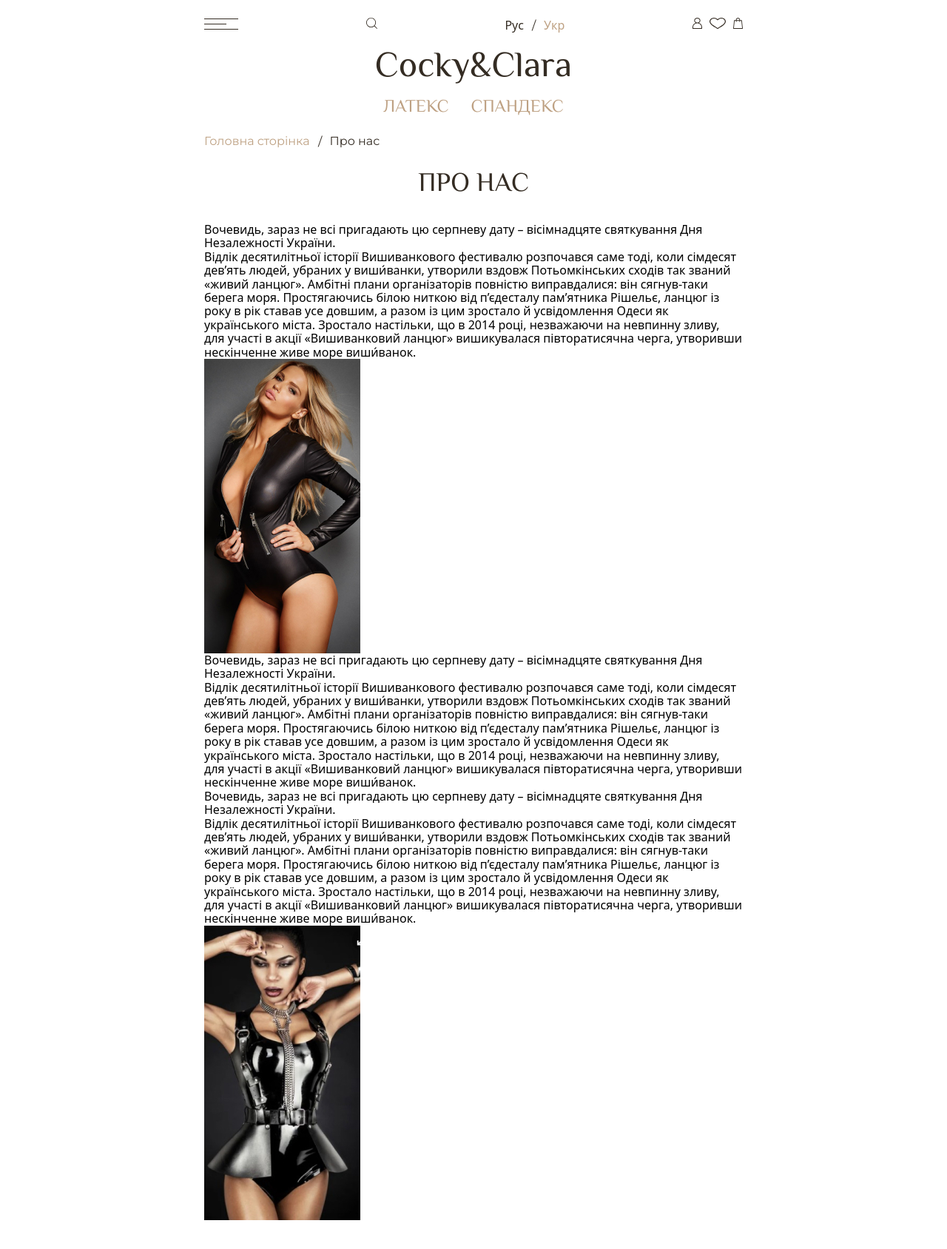
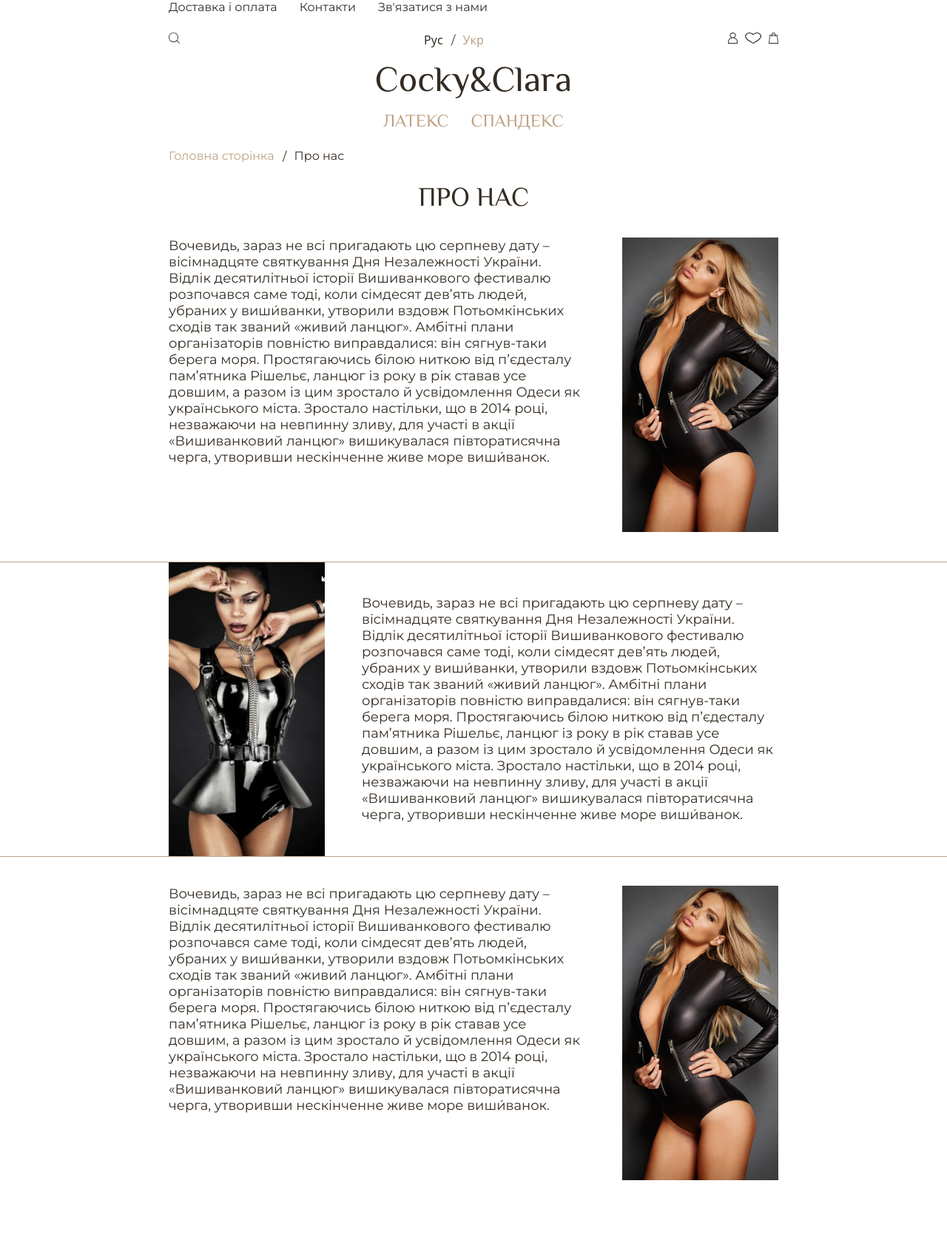
Before and after one commit to tertnf/fts1, a plain HTML site: page index.html in a window 1280 px wide. Shown: the whole page at 74% size. After the commit the page ends 1641 px from the top, so only its background shows below. Drawn offline with nearby package versions, Linux system fonts and the light colour scheme.

Commit message:
almost done
almost done

```diff
--- a/index.html
+++ b/index.html
@@ -16,15 +16,13 @@
 <header>
     <div class="container">
     <nav class="navigation">
-        <ul class="list">
-            <li>Доставка і оплата</li>
-            <li>Контакти</li>
-            <li>Зв'язатися з нами</li>
-        </ul>
+        <a class="link" href="">Доставка і оплата</a>
+        <a class="link" href="">Контакти</a>
+        <a class="link" href="">Зв'язатися з нами</a>
             </nav>
 
     <div class="header-wrap">
-    <button class="button"> <svg width="46" height="15">
+    <button class="button burger"> <svg width="46" height="15">
             <use href="./images/svg/sprite.svg#burger"></use>
         </svg> </button>
         <svg class="search-img" width="15" height="15">
@@ -70,7 +68,11 @@
         <div class="container">
             <h2>Про нас</h2>
     <ul class="about-content list">
-        <li><p>Вочевидь, зараз не всі пригадають цю серпневу дату – вісімнадцяте святкування Дня Незалежності України.</p>
+        <li class="about-content-item">
+
+            <div class= "about-content-wrap">
+                <div class="about-content-text">
+                    <p>Вочевидь, зараз не всі пригадають цю серпневу дату – вісімнадцяте святкування Дня Незалежності України.</p>
                     <details>
                         <summary>Читати далі</summary>
                         <p>Відлік
@@ -80,18 +82,31 @@
                             виправдалися: він
                             сягнув-таки берега моря. Простягаючись білою ниткою від п’єдесталу пам’ятника Рішельє, ланцюг із року в рік
                             ставав усе
-                довшим, а разом із цим зростало й усвідомлення Одеси як українського міста. Зростало настільки, що в 2014 році,
+                            довшим, а разом із цим зростало й усвідомлення Одеси як українського міста. Зростало настільки, що в 2014
+                            році,
                             незважаючи на невпинну зливу, для участі в акції «Вишиванковий ланцюг» вишикувалася півторатисячна черга,
                             утворивши
                             нескінченне живе море виши́ванок.</p>
-        </details><img class="desktop-img" src="./images/girl1.jpg" alt="">
+                    </details>
+                </div>
+                <div class="about-content-img">
+                    <img class="desktop-img" src="./images/girl1.jpg" alt="">
+                    <hr class="mobile-hr">
                     <div class="img-wrap">
                         <img src="./images/girl1-s.jpg" alt="">
                         <img src="./images/girl-1-m.jpg" alt="">
                         <img src="./images/girl-1-l.jpg" alt="">
                     </div>
+                    <hr class="mobile-hr">
+                </div>
+            </div>
+
     </li>
-        <li><p>Вочевидь, зараз не всі пригадають цю серпневу дату – вісімнадцяте святкування Дня Незалежності України.</p>
+        <li class="about-content-item">
+            <hr class="desktop-hr">
+            <div class="about-content-wrap">
+                <div class="about-content-text">
+                    <p>Вочевидь, зараз не всі пригадають цю серпневу дату – вісімнадцяте святкування Дня Незалежності України.</p>
                     <details>
                         <summary>Читати далі</summary>
                         <p>Відлік
@@ -101,28 +116,57 @@
                             виправдалися: він
                             сягнув-таки берега моря. Простягаючись білою ниткою від п’єдесталу пам’ятника Рішельє, ланцюг із року в рік
                             ставав усе
-                довшим, а разом із цим зростало й усвідомлення Одеси як українського міста. Зростало настільки, що в 2014 році,
+                            довшим, а разом із цим зростало й усвідомлення Одеси як українського міста. Зростало настільки, що в 2014
+                            році,
                             незважаючи на невпинну зливу, для участі в акції «Вишиванковий ланцюг» вишикувалася півторатисячна черга,
                             утворивши
                             нескінченне живе море виши́ванок.</p>
                     </details>
-        <div class="img-wrap mobile-img">
+                </div>
+                <hr class="mobile-hr">
+                    <div class="about-content-img">
+
                         <img class="desktop-img" src="./images/girl2.jpg" alt="">
-        <img class= "mobile-img" src="./images/girl3.jpg" alt=""></div>
+                        <img class="mobile-img" src="./images/girl3.jpg" alt="">
+
+                    </div>
+                <hr class="mobile-hr">
+            </div>
+            <hr class="desktop-hr">
     </li>
-        <li><p>Вочевидь, зараз не всі пригадають цю серпневу дату – вісімнадцяте святкування Дня Незалежності України.</p><details> <summary>Читати далі</summary> <p>Відлік
-        десятилітньої історії Вишиванкового фестивалю розпочався саме тоді, коли сімдесят дев’ять людей, убраних у виши́ванки,
-        утворили вздовж Потьомкінських сходів так званий «живий ланцюг». Амбітні плани організаторів повністю виправдалися: він
-        сягнув-таки берега моря. Простягаючись білою ниткою від п’єдесталу пам’ятника Рішельє, ланцюг із року в рік ставав усе
-        довшим, а разом із цим зростало й усвідомлення Одеси як українського міста. Зростало настільки, що в 2014 році,
-        незважаючи на невпинну зливу, для участі в акції «Вишиванковий ланцюг» вишикувалася півторатисячна черга, утворивши
-        нескінченне живе море виши́ванок.</p></details>
-<img class="desktop-img" src="/images/girl2.jpg" alt="">
-<div class="img-wrap mobile-img">
+        <li class="about-content-item">
+           <div class="about-content-wrap">
+                <div class="about-content-text">
+                    <p>Вочевидь, зараз не всі пригадають цю серпневу дату – вісімнадцяте святкування Дня Незалежності України.</p>
+                    <details>
+                        <summary>Читати далі</summary>
+                        <p>Відлік
+                            десятилітньої історії Вишиванкового фестивалю розпочався саме тоді, коли сімдесят дев’ять людей, убраних у
+                            виши́ванки,
+                            утворили вздовж Потьомкінських сходів так званий «живий ланцюг». Амбітні плани організаторів повністю
+                            виправдалися: він
+                            сягнув-таки берега моря. Простягаючись білою ниткою від п’єдесталу пам’ятника Рішельє, ланцюг із року в рік
+                            ставав усе
+                            довшим, а разом із цим зростало й усвідомлення Одеси як українського міста. Зростало настільки, що в 2014
+                            році,
+                            незважаючи на невпинну зливу, для участі в акції «Вишиванковий ланцюг» вишикувалася півторатисячна черга,
+                            утворивши
+                            нескінченне живе море виши́ванок.</p>
+                    </details>
+                </div>
+                <div class="about-content-img">
+                    <img class="desktop-img" src="./images/girl1.jpg" alt="">
+                    <hr class="mobile-hr">
+                    <div class="img-wrap">
                         <img src="./images/girl1-s.jpg" alt="">
                         <img src="./images/girl-1-m.jpg" alt="">
                         <img src="./images/girl-1-l.jpg" alt="">
-</div></li>
+                    </div>
+                    <hr class="mobile-hr">
+                </div>
+           </div>
+
+</li>
     </ul>
     </div>
     </section>
--- a/js/details.js
+++ b/js/details.js
@@ -1,12 +1,36 @@
 // const screenWidth = window.screen.width;
-// console.log(screenWidth);
+
 const details = document.querySelectorAll("details");
 console.log(details);
 console.log(document.documentElement.clientWidth);
-// console.log(details[1].open);
+
 for (let i = 0; i < details.length; i++) {
   if (document.documentElement.clientWidth > 768) {
     details[i].open = true;
     // console.log(details[i].open);
   }
 }
+
+window.addEventListener(
+  "resize",
+  (event) => {
+    for (let i = 0; i < details.length; i++) {
+      if (document.documentElement.clientWidth > 768) {
+        details[i].open = true;
+      }
+    }
+  },
+  false
+);
+
+window.addEventListener(
+  `resize`,
+  (event) => {
+    for (let i = 0; i < details.length; i++) {
+      if (document.documentElement.clientWidth < 768) {
+        details[i].open = false;
+      }
+    }
+  },
+  false
+);
--- a/sass/base/_container.scss
+++ b/sass/base/_container.scss
@@ -10,6 +10,13 @@
 
     @media screen and (min-width: 768px) {
         width: 768px;
+        padding-left: 70px;
+            padding-right: 70px;
+    }
 
+    @media screen and (min-width: 1024px){
+        width: 1024px;
+        padding-left: 100px;
+        padding-right: 100px;
     }
 }
--- a/sass/componets/_about.scss
+++ b/sass/componets/_about.scss
@@ -86,6 +86,9 @@ display: none;
     margin-top: 10px;
 margin-bottom: 25px;
 
+// position: relative;
+//     border-top: 1px solid #BEA183;
+//     border-bottom: 1px solid #BEA183;
 }
 
 .img-wrap :nth-child(3) {
@@ -98,39 +101,19 @@ margin-bottom: 25px;
 .img-wrap :nth-child(2) {
     margin-top: auto;}
 
+.about-content  li:nth-child(even) {
 
-.img-wrap{
-    position: relative;
-    border-top: 1px solid #BEA183;
-    border-bottom: 1px solid #BEA183;
+    margin-top: 40px;
+    margin-bottom: 40px;
+
+
+    &  .about-content-text{
+        margin-top: 45px;
+    }
 }
-.img-wrap::after{
-    box-sizing: content-box;
-    content: "";
-    display: block;
-    position: absolute;
-    height: 100%;
-    width: 20px;
 
-    border-top: 1px solid #BEA183;
-        border-bottom: 1px solid #BEA183;
-        right: -20px;
-        top:-1px;
 
-}
-.img-wrap::before{
-    box-sizing: content-box;
-    display: block;
-    content: "";
-position: absolute;
-height: 100%;
-    width: 20px;
-    left: -20px;
-    top: -1px;
-    border-top: 1px solid #BEA183;
-    border-bottom: 1px solid #BEA183;
 
-}
 
 @media screen and (min-width:768px) {
     summary::after {
@@ -143,3 +126,86 @@ height: 100%;
         display: block;
     }
 }
+
+.about-content-wrap{
+   @media screen and (min-width: 768px){
+    display: flex;
+   }
+
+
+
+}
+
+@media screen and (min-width: 768px) {
+    .about-content-wrap:nth-child(even) {
+            flex-direction: row-reverse;
+
+            & .about-content-img {
+                margin-right: 50px;
+            }
+
+        }
+
+        .about-content-wrap:nth-child(odd) .about-content-img {
+            margin-left: 50px;
+        }
+
+        .about-content-img {
+            flex-shrink: 0;
+        }
+}
+
+
+.about-content-text{
+    font-family: 'Montserrat';
+        font-style: normal;
+        font-weight: 400;
+        font-size: 16px;
+            line-height: 20px;
+            color: #342C23;
+
+        @media screen and (min-width:768px) {
+
+            font-size: 18px;
+                line-height: 22px;
+        }
+
+
+
+}
+
+.desktop-hr{
+    position: absolute;
+    width: 100vw;
+    height: 1px;
+
+    display: block;
+
+        border: 0;
+        border-top: 1px solid #BEA183;
+       margin: 0 ;
+left: 0;
+
+      @media screen and (max-width:767px){
+        display:none;
+      }
+
+}
+
+.mobile-hr {
+    position: absolute;
+    width: 100vw;
+    height: 1px;
+
+    display: block;
+
+    border: 0;
+    border-top: 1px solid #BEA183;
+    margin: 0;
+    left: 0;
+
+    @media screen and (min-width:768px) {
+        display: none;
+    }
+
+}
--- a/sass/componets/_navigation.scss
+++ b/sass/componets/_navigation.scss
@@ -1,3 +1,36 @@
 .navigation{
-    display: none;
+
+    @media screen and (max-width: 1023px){
+        display: none;
+    }
+
 }
+
+.navigation {
+    display: flex;
+    font-family: 'Montserrat';
+        font-style: normal;
+        font-weight: 400;
+        font-size: 16px;
+        line-height: 20px;
+        /* identical to box height */
+
+
+        color: #342C23;
+        & a:visited, :active{
+           color: #342C23;
+
+        }
+  & :not(:last-child) {
+        margin-right: 30px;
+    }
+}
+
+
+
+
+.burger{
+    @media screen and (min-width: 1024px) {
+            display: none;
+        }
+}
```
Also changed, not shown: css/main.css, css/main.min.css, 2 other files. Lines whose indentation alone changed are shown as unchanged.
